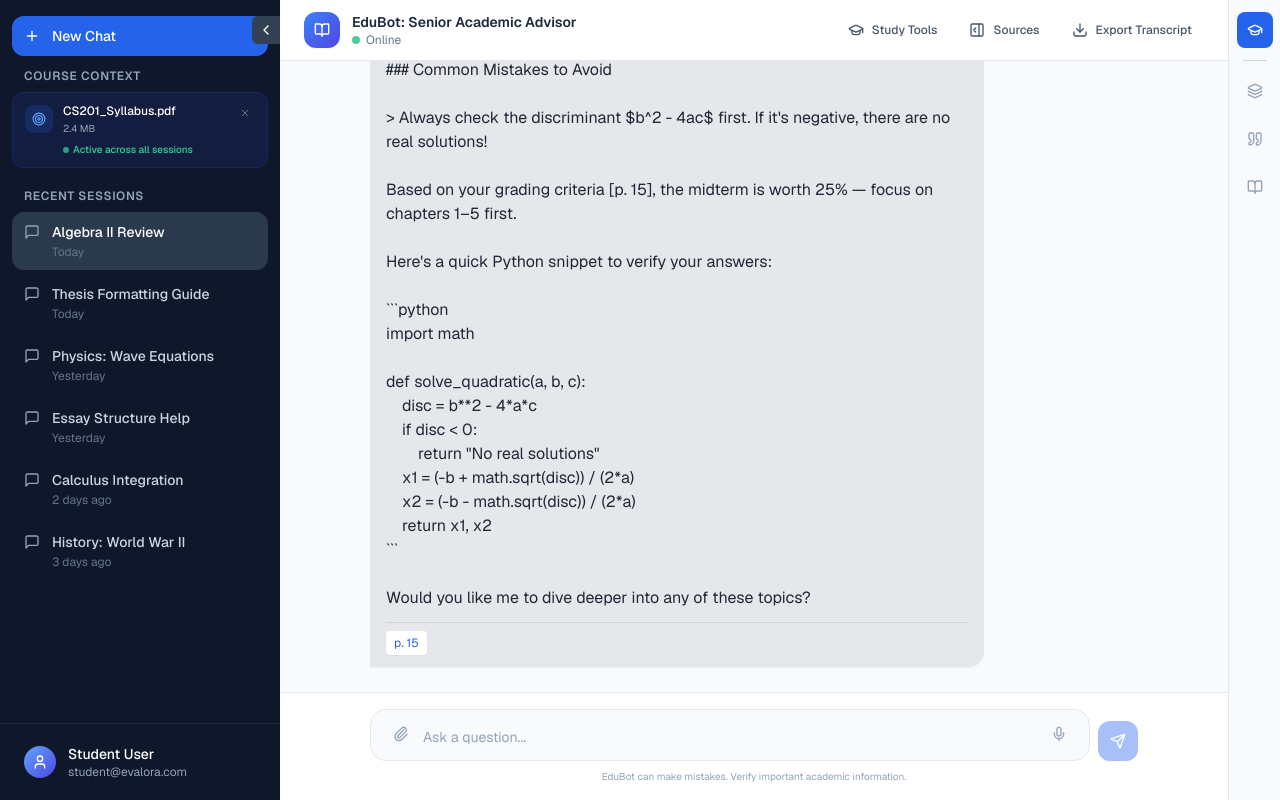
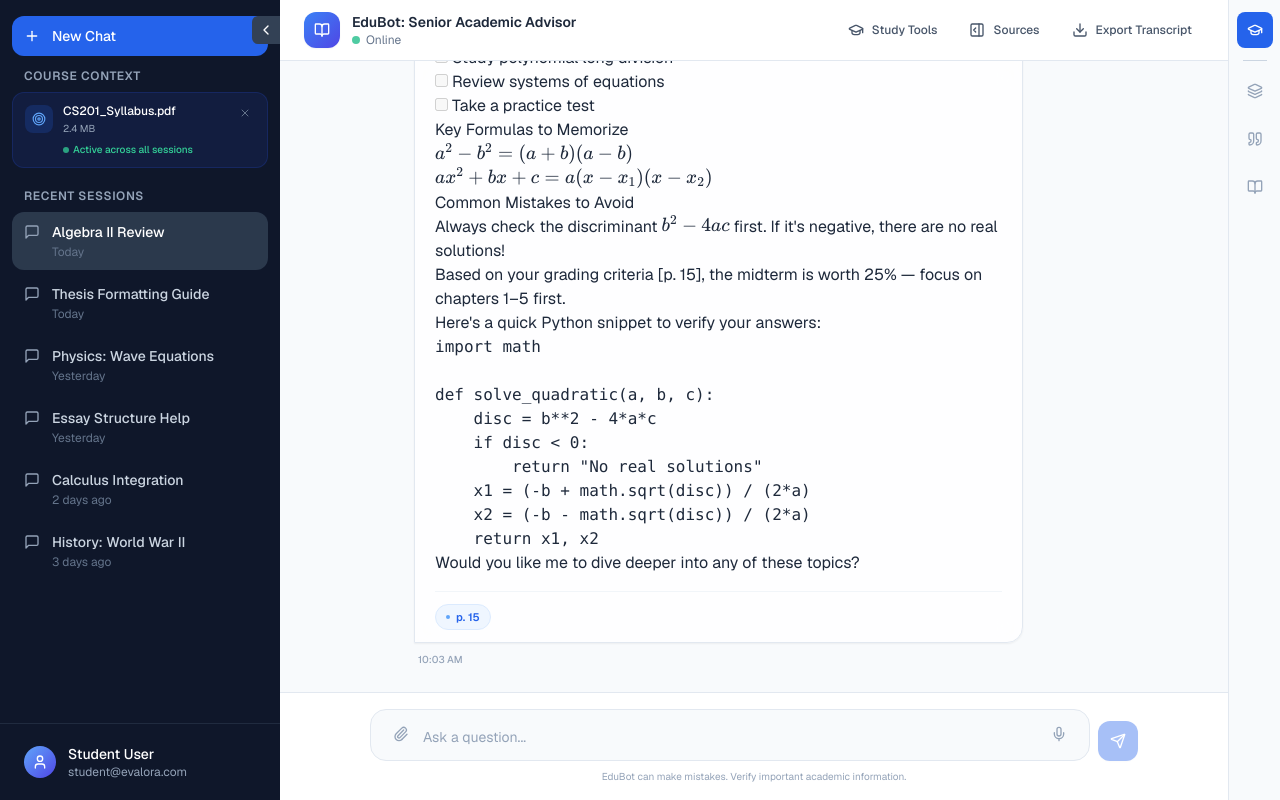
Before and after one commit to ASILA-RANASINGHE/Evalora2, a Next.js app: page /protected/chat/conversation in a window 1280 px wide. Built offline with nearby package versions, Linux system fonts and the light colour scheme.

Commit message:
style: Replace the flat background with gradients and a glass effect

```diff
--- a/app/protected/chat/conversation/components/MessageBubble.tsx
+++ b/app/protected/chat/conversation/components/MessageBubble.tsx
@@ -1,4 +1,12 @@
 import React from 'react';
+import ReactMarkdown from 'react-markdown';
+import remarkGfm from 'remark-gfm';
+import remarkMath from 'remark-math';
+import rehypeKatex from 'rehype-katex';
+import { motion } from 'framer-motion';
+import { GraduationCap, Copy, Check } from 'lucide-react';
+import 'katex/dist/katex.min.css';
+
 export interface Citation {
   label: string;
   page: number;
@@ -21,38 +29,79 @@ interface MessageBubbleProps {
 
 export function MessageBubble({ message, onCitationClick }: MessageBubbleProps) {
   const isUser = message.sender === "user";
+  const [copied, setCopied] = React.useState(false);
+
+  const handleCopy = () => {
+    navigator.clipboard.writeText(message.text);
+    setCopied(true);
+    setTimeout(() => setCopied(false), 2000);
+  };
 
   return (
-    <div className={`flex w-full ${isUser ? 'justify-end' : 'justify-start'} mb-4`}>
+    <motion.div
+      initial={{ opacity: 0, y: 10, scale: 0.95 }}
+      animate={{ opacity: 1, y: 0, scale: 1 }}
+      transition={{ duration: 0.3, ease: "easeOut" }}
+      className={`flex w-full ${isUser ? 'justify-end' : 'justify-start'} mb-6 group`}
+    >
+      <div className={`flex gap-3 max-w-[85%] ${isUser ? 'flex-row-reverse' : 'flex-row'}`}>
+
+        {/* Avatar for Bot */}
+        {!isUser && (
+          <div className="w-8 h-8 rounded-full bg-gradient-to-tr from-blue-600 to-indigo-600 flex items-center justify-center shadow-md flex-shrink-0 mt-1">
+            <GraduationCap className="w-4 h-4 text-white" />
+          </div>
+        )}
+
+        <div className="flex flex-col gap-2">
           <div
-        className={`px-4 py-3 rounded-2xl max-w-[80%] break-words shadow-sm flex flex-col gap-1 ${
+            className={`relative px-5 py-3 rounded-2xl shadow-sm transition-all duration-200 ${
               isUser
-            ? 'bg-blue-600 text-white rounded-br-none'
-            : 'bg-gray-200 text-gray-800 rounded-bl-none'
+                ? 'bg-gradient-to-br from-blue-600 to-indigo-700 text-white rounded-br-none shadow-blue-200'
+                : 'bg-white/80 backdrop-blur-md border border-slate-200 text-slate-800 rounded-bl-none hover:shadow-md'
             }`}
           >
-        <span className={`text-xs ${isUser ? 'text-blue-200' : 'text-gray-500'}`}>
-          {message.timestamp}
-        </span>
+            {/* Action Menu (Appear on Hover) */}
+            <button
+              onClick={handleCopy}
+              className={`absolute top-2 ${isUser ? '-left-8' : '-right-8'} p-1.5 opacity-0 group-hover:opacity-100 transition-opacity rounded-lg bg-white border border-slate-100 shadow-sm text-slate-400 hover:text-blue-500`}
+            >
+              {copied ? <Check className="w-3.5 h-3.5" /> : <Copy className="w-3.5 h-3.5" />}
+            </button>
 
-        <div className="whitespace-pre-wrap">
+            {/* Markdown Content */}
+            <div className={`prose prose-sm max-w-none ${isUser ? 'prose-invert' : 'prose-slate'}
+              prose-headings:font-bold prose-p:leading-relaxed prose-pre:bg-slate-900 prose-pre:text-slate-100`}>
+              <ReactMarkdown
+                remarkPlugins={[remarkGfm, remarkMath]}
+                rehypePlugins={[rehypeKatex]}
+              >
                 {message.text}
+              </ReactMarkdown>
             </div>
 
+            {/* Citations Row */}
             {!isUser && message.citations && message.citations.length > 0 && (
-          <div className="mt-2 flex flex-wrap gap-2 pt-2 border-t border-gray-300">
+              <div className="mt-4 flex flex-wrap gap-2 pt-3 border-t border-slate-100">
                 {message.citations.map((citation, idx) => (
                   <button
                     key={idx}
                     onClick={() => onCitationClick?.(citation.page, citation.source)}
-                className="text-xs px-2 py-1 bg-white hover:bg-gray-50 text-blue-600 rounded shadow-sm transition-colors"
+                    className="flex items-center gap-1.5 text-[11px] font-semibold px-2.5 py-1 bg-blue-50 text-blue-600 hover:bg-blue-100 rounded-full transition-colors border border-blue-100"
                   >
+                    <span className="w-1 h-1 rounded-full bg-blue-400" />
                     {citation.label}
                   </button>
                 ))}
               </div>
             )}
           </div>
+
+          <span className={`text-[10px] font-medium px-1 ${isUser ? 'text-right text-slate-400' : 'text-left text-slate-400'}`}>
+            {message.timestamp}
+          </span>
         </div>
+      </div>
+    </motion.div>
   );
 }
--- a/package.json
+++ b/package.json
@@ -25,7 +25,11 @@
     "pg": "^8.18.0",
     "react": "^19.0.0",
     "react-dom": "^19.0.0",
+    "react-markdown": "^10.1.0",
     "recharts": "^3.7.0",
+    "rehype-katex": "^7.0.1",
+    "remark-gfm": "^4.0.1",
+    "remark-math": "^6.0.0",
     "tailwind-merge": "^3.3.0"
   },
   "prisma": {
```
Also changed, not shown: 1 other file (tests, documents, lock files or other folders). Lines whose indentation alone changed are shown as unchanged.
